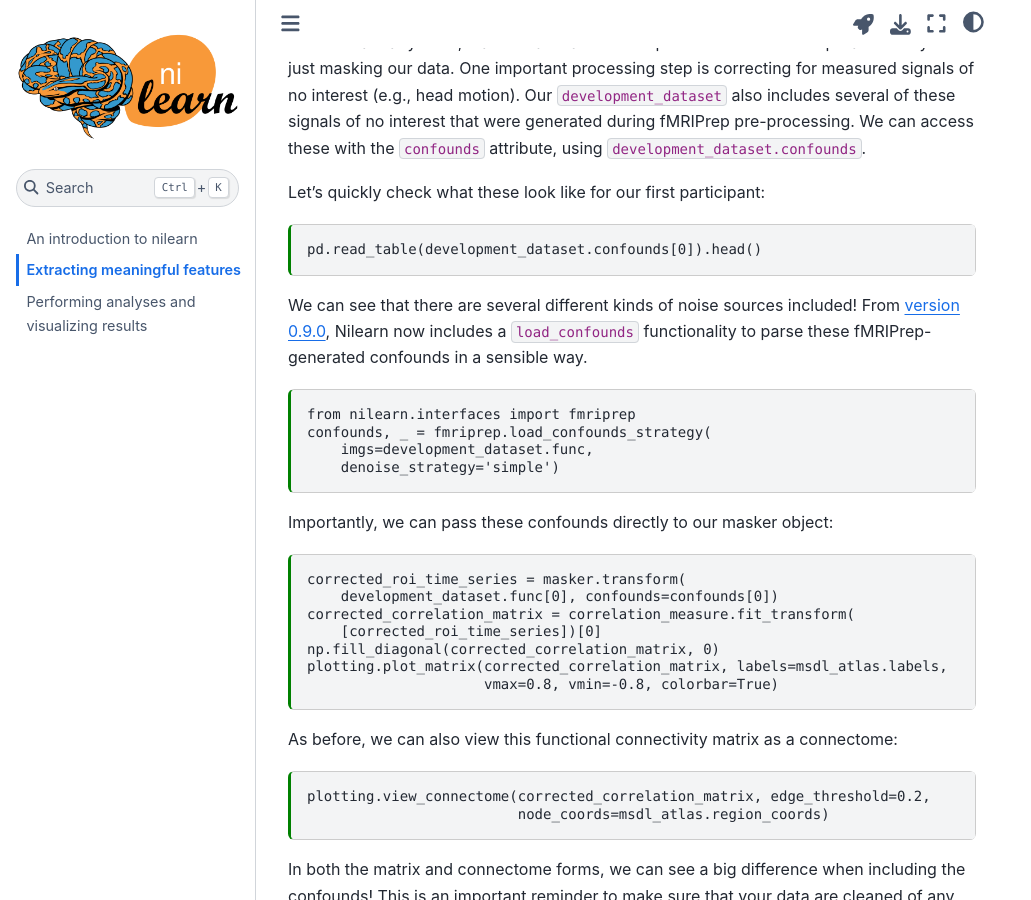
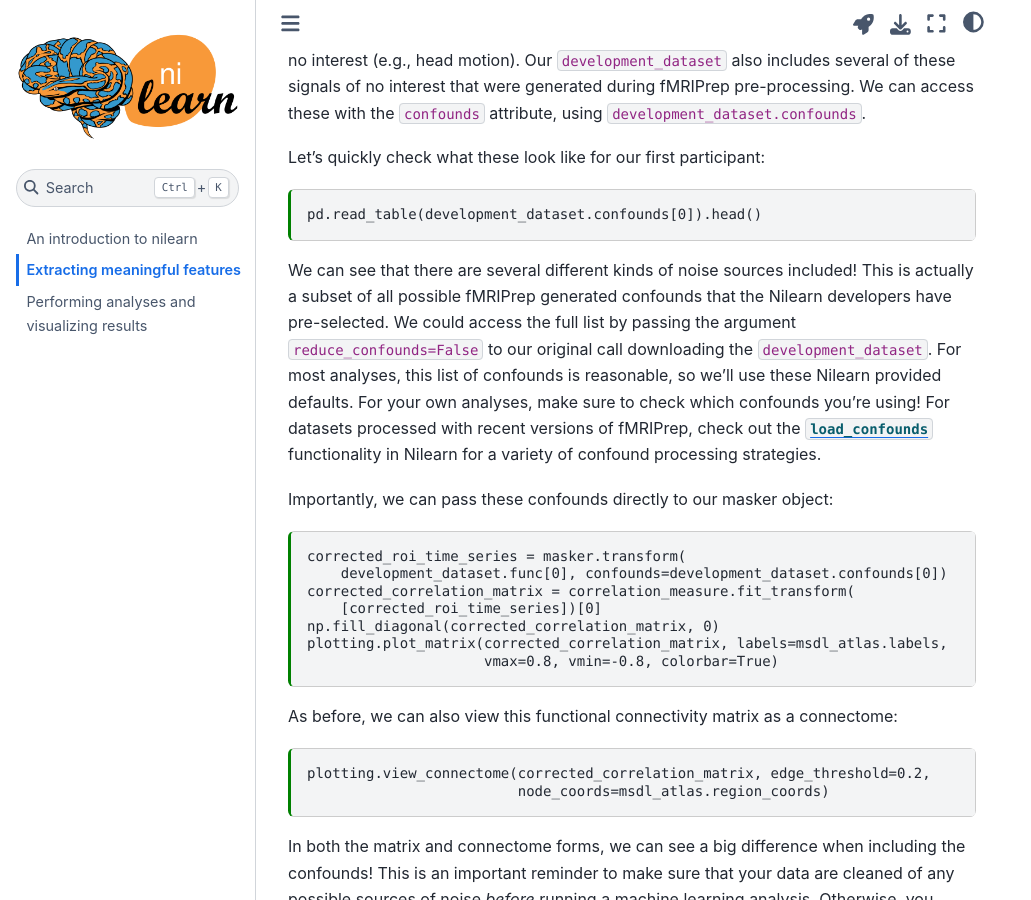
Before and after one commit to emdupre/cosn-nilearn, a Jupyter Book: the page built from content/01-data-structures.md, in a window 1280 px wide and 900 px high, scrolled down 6886 px. Shown: the whole window, without its empty margins (0-1031 px from the left). Built offline with Jupyter Book 1.0.4 settings and Sphinx 7.4.7 and the Sphinx Book theme 1.1.4, drawn with Linux system fonts in a browser that asks for light colours; cross-references to code outside the pages are shown as plain code; some of the changed text lies outside the part shown.

Commit message:
Revert to old confound handling

````diff
--- a/content/01-data-structures.md
+++ b/content/01-data-structures.md
@@ -287,6 +285,7 @@
                          node_coords=msdl_atlas.region_coords)
 ```
 
+
 ## Accounting for noise sources
 
 As we've already seen,
@@ -303,20 +302,18 @@
 ```
 
 We can see that there are several different kinds of noise sources included!
-From [version 0.9.0](https://nilearn.github.io/stable/changes/whats_new.html#id101), Nilearn now includes a `load_confounds` functionality to parse these fMRIPrep-generated confounds in a sensible way.
-
-```{code-cell} python3
-from nilearn.interfaces import fmriprep
-confounds, _ = fmriprep.load_confounds_strategy(
-    imgs=development_dataset.func,
-    denoise_strategy='simple')
-```
+This is actually a subset of all possible fMRIPrep generated confounds that the Nilearn developers have pre-selected.
+We could access the full list by passing the argument `reduce_confounds=False` to our original call downloading the `development_dataset`.
+For most analyses, this list of confounds is reasonable, so we'll use these Nilearn provided defaults.
+For your own analyses, make sure to check which confounds you're using!
+For datasets processed with recent versions of fMRIPrep,
+check out the [`load_confounds`](https://nilearn.github.io/dev/modules/generated/nilearn.interfaces.fmriprep.load_confounds.html) functionality in Nilearn for a variety of confound processing strategies.
 
 Importantly, we can pass these confounds directly to our masker object:
 
 ```{code-cell} python3
 corrected_roi_time_series = masker.transform(
-    development_dataset.func[0], confounds=confounds[0])
+    development_dataset.func[0], confounds=development_dataset.confounds[0])
 corrected_correlation_matrix = correlation_measure.fit_transform(
     [corrected_roi_time_series])[0]
 np.fill_diagonal(corrected_correlation_matrix, 0)
````
Also changed, not shown: other parts of content/01-data-structures.md (+1 -3 lines).
